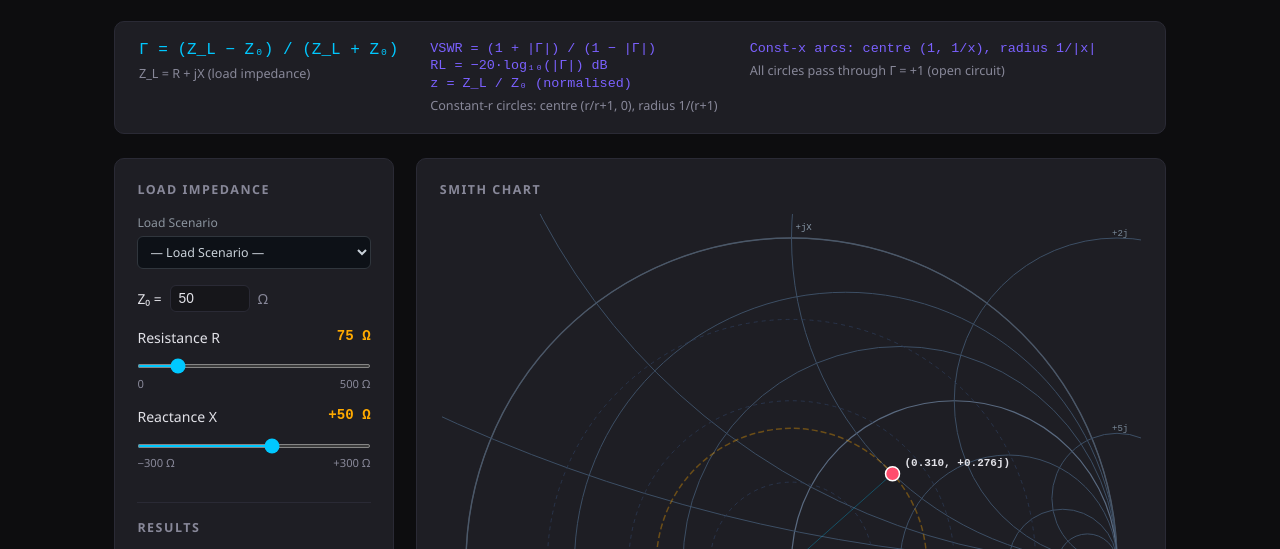
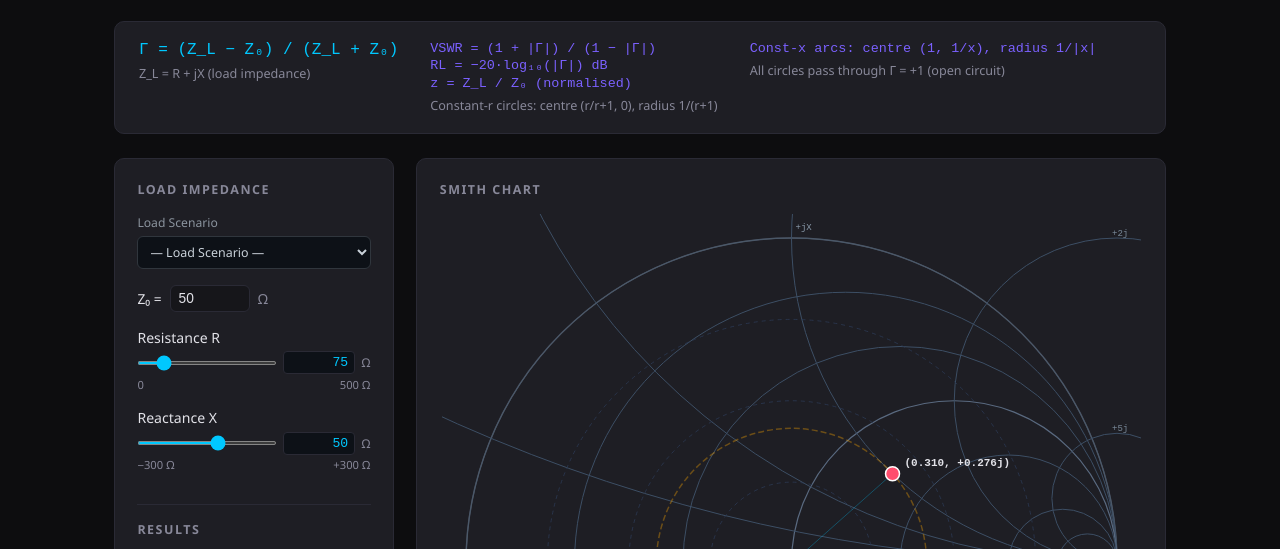
Before and after one commit to hinckster/RF-Toolbox, a website: page 05_smith_chart.html in a window 1280 px wide. Shown: the part 183-732 px from the top of the page. Drawn offline with Linux system fonts and the light colour scheme.

Commit message:
Add text input to all sliders — 05_smith_chart.html

```diff
--- a/05_smith_chart.html
+++ b/05_smith_chart.html
@@ -47,6 +47,13 @@
   .slider-row label span { color: var(--orange); font-family: 'Courier New', monospace; font-weight: 600; transition: all 200ms ease; }
   input[type=range] { width: 100%; accent-color: var(--accent); height: 4px; cursor: pointer; }
   .hints { display: flex; justify-content: space-between; font-size: 0.7rem; color: var(--muted); margin-top: 0.15rem; }
+  .sr-row { display:flex; align-items:center; gap:6px; }
+  .sr-row input[type=range] { flex:1; width:auto; min-width:0; }
+  .si { width:72px; background:#0d1117; border:1px solid var(--border); border-radius:4px; color:var(--accent); font-family:'Courier New',monospace; font-size:.82rem; padding:3px 6px; text-align:right; transition:border-color .15s; -moz-appearance:textfield; appearance:textfield; }
+  .si::-webkit-outer-spin-button,.si::-webkit-inner-spin-button { -webkit-appearance:none; margin:0; }
+  .si:focus { outline:none; border-color:var(--accent); }
+  .si.err { border-color:var(--red); color:var(--red); }
+  .si-unit { font-size:.75rem; color:var(--muted); white-space:nowrap; }
 
   .divider { border: none; border-top: 1px solid var(--border); margin: 1rem 0; }
 
@@ -150,13 +157,21 @@
     </div>
 
     <div class="slider-row">
-      <label>Resistance R <span id="lR">75 Ω</span></label>
-      <input type="range" id="sR" min="0" max="500" value="75" step="1">
+      <label>Resistance R <span id="lR" style="display:none">75 Ω</span></label>
+      <div class="sr-row">
+        <input type="range" id="sR" min="0" max="500" value="75" step="1">
+        <input type="number" class="si" id="iR" value="75">
+        <span class="si-unit">Ω</span>
+      </div>
       <div class="hints"><span>0</span><span>500 Ω</span></div>
     </div>
     <div class="slider-row">
-      <label>Reactance X <span id="lX">+50 Ω</span></label>
-      <input type="range" id="sX" min="-300" max="300" value="50" step="1">
+      <label>Reactance X <span id="lX" style="display:none">+50 Ω</span></label>
+      <div class="sr-row">
+        <input type="range" id="sX" min="-300" max="300" value="50" step="1">
+        <input type="number" class="si" id="iX" value="50">
+        <span class="si-unit">Ω</span>
+      </div>
       <div class="hints"><span>−300 Ω</span><span>+300 Ω</span></div>
     </div>
 
@@ -373,8 +388,26 @@ function setPreset(R, X) {
   update();
 }
 
-document.getElementById('sR').addEventListener('input', update);
-document.getElementById('sX').addEventListener('input', update);
+// ── Slider ↔ text-input wiring ──
+function linkSliderInput(sliderId, inputId, decimals, onUpdate, min, max) {
+  const slider = document.getElementById(sliderId);
+  const inp = document.getElementById(inputId);
+  function sync() { inp.value = (+slider.value).toFixed(decimals); inp.classList.remove('err'); }
+  slider.addEventListener('input', () => { sync(); onUpdate(); });
+  inp.addEventListener('input', () => {
+    const v = parseFloat(inp.value);
+    if (isNaN(v) || v < min || v > max) { inp.classList.add('err'); return; }
+    inp.classList.remove('err'); slider.value = v; onUpdate();
+  });
+  inp.addEventListener('change', () => {
+    const v = parseFloat(inp.value);
+    if (!isNaN(v)) { const c = Math.max(min, Math.min(max, v)); inp.value = c.toFixed(decimals); inp.classList.remove('err'); slider.value = c; onUpdate(); }
+  });
+  sync();
+}
+
+linkSliderInput('sR', 'iR', 0, update, 0, 500);
+linkSliderInput('sX', 'iX', 0, update, -300, 300);
 document.getElementById('iZ0').addEventListener('input', update);
 
 // Resize canvas to fill panel width
@@ -504,7 +537,11 @@ function loadPreset(key) {
     el2.value = x;
   }
   if (p.has('z0')) document.getElementById('iZ0').value = p.get('z0');
-  if ([...p.keys()].length > 0) update();
+  if ([...p.keys()].length > 0) {
+    update();
+    document.getElementById('iR').value = (+document.getElementById('sR').value).toFixed(0);
+    document.getElementById('iX').value = (+document.getElementById('sX').value).toFixed(0);
+  }
 })();
 </script>
 </body>
```
